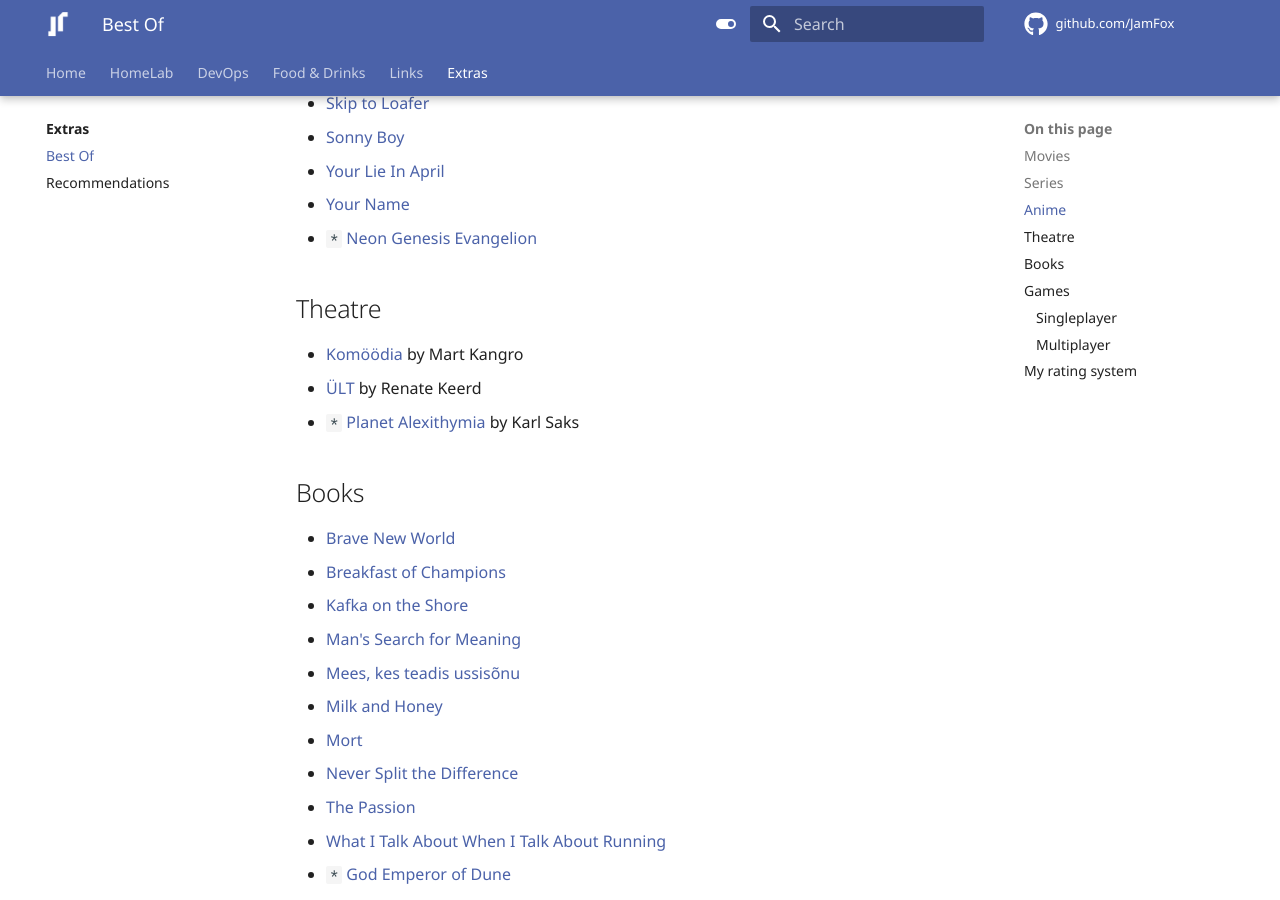
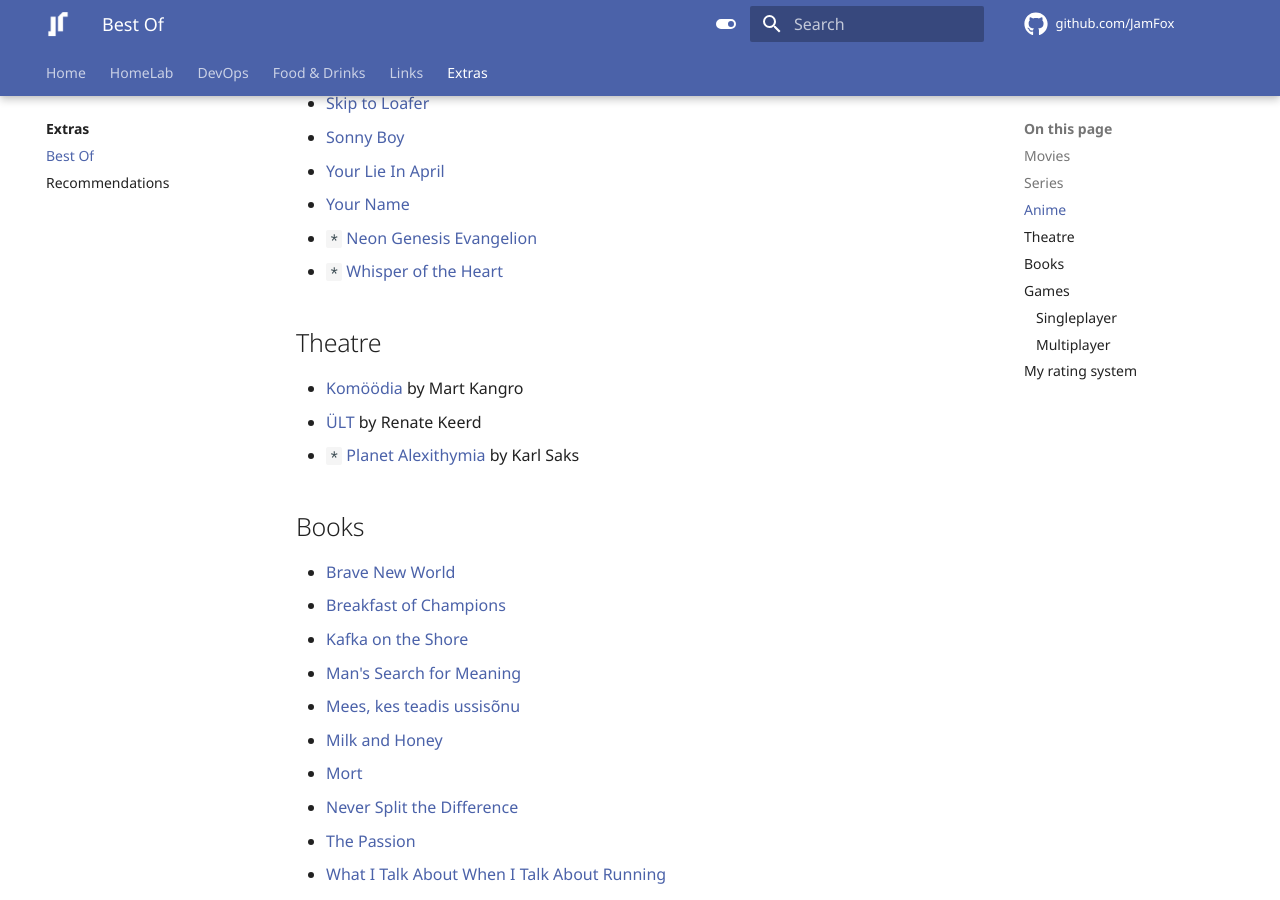
Before and after one commit to JamFox/docs.jamfox.dev, an MkDocs documentation site: the page built from docs/content/extras/bestof.md, in a window 1280 px wide and 900 px high, scrolled down 3199 px. Built offline with MkDocs 1.6.1 and Material for MkDocs 9.7.7, drawn with Linux system fonts in a browser that asks for light colours; comment, search, counter and statistics services are not loaded.

Commit message:
add whisper

```diff
--- a/docs/content/extras/bestof.md
+++ b/docs/content/extras/bestof.md
@@ -99,6 +99,7 @@ A collection of lists of what I believe to be the best of the best from each med
 - [Your Lie In April](https://myanimelist.net/anime/23273/Shigatsu_wa_Kimi_no_Uso)
 - [Your Name](https://myanimelist.net/anime/32281/Kimi_no_Na_wa)
 - `*` [Neon Genesis Evangelion](https://myanimelist.net/anime/30/Neon_Genesis_Evangelion)
+- `*` [Whisper of the Heart](https://myanimelist.net/anime/585/Mimi_wo_Sumaseba)
 
 ## Theatre
 
```
